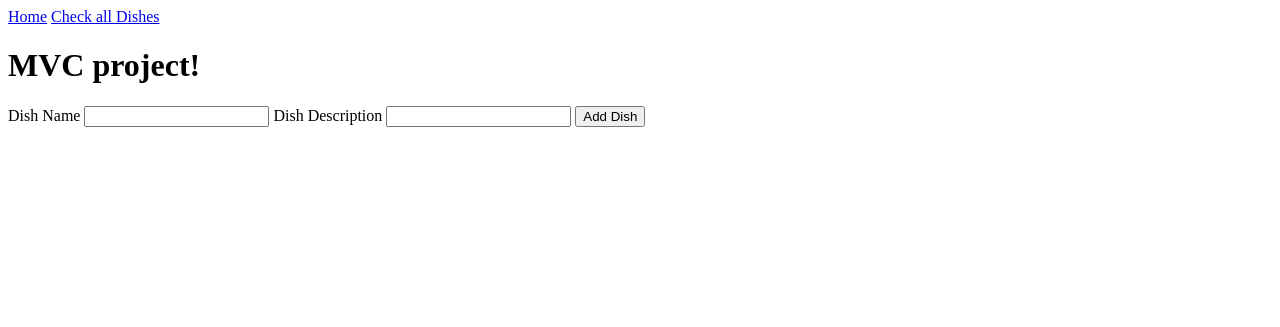
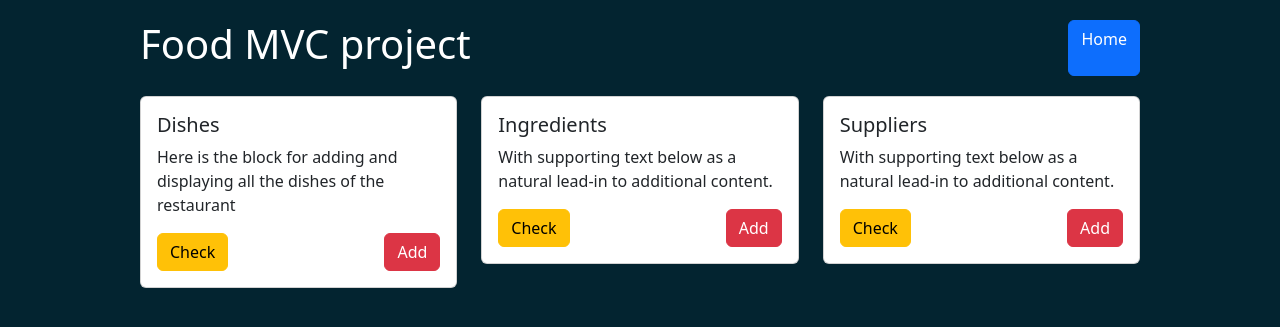
Before and after one commit to chouenne/block3-adv-web, a PHP site: page /project/project-1/mvc-food/index.php in a window 1280 px wide. Shown: the top 327 px of the page. Run offline with PHP 8.4, Linux system fonts and the light colour scheme.

Commit message:
update the project1 mvcfood folder

```diff
--- a/project/project-1/mvc-food/controllers/controller.php
+++ b/project/project-1/mvc-food/controllers/controller.php
@@ -5,10 +5,12 @@ include_once 'models/model.php';
 class Controller
 {
   private $dish;
+  private $ingredientModel;
 
   public function __construct($connection)
   {
     $this->dish = new dishModel($connection);
+    $this->ingredientModel = new ingredientModel($connection);
   }
 
   public function showDishes()
@@ -39,17 +41,79 @@ class Controller
     $this->showDishes();
   }
 
+  public function showNav()
+  {
+    include 'views/nav.php';
+  }
+
+  // controll for the ingredient tables
+
+  public function showIngredient()
+  {
+    $ingredients = $this->ingredientModel->selectIngredients();
+    include 'views/ingredients.php';
+  }
+
+
+  //function of showing the form of adding the ingredients
+  public function showFormIngredient()
+  {
+    $suppliers = $this->ingredientModel->selectSupplier();
+    $ingredientTypes = $this->ingredientModel->selectIngredientType();
+
+    include 'views/formIngredient.php';
+  }
+
+  public function addIngredient()
+  {
+    $ingredientName = $_POST['ingredientName'];
+    $ingredientPrice = $_POST['ingredientPrice'];
+    $supplierID = $_POST['supplierID'];
+    $ingredientTypeID = $_POST['ingredientTypeID'];
+    if ($this->ingredientModel->insertIngredient($ingredientName, $ingredientPrice, $supplierID, $ingredientTypeID)) {
+      echo "<p>Successfully added: $ingredientName, $ingredientPrice, $supplierID, $ingredientTypeID!</p>";
+    } else {
+      echo "<p>Failed to add!</p>";
+    }
+  }
+
 
 }
 
+include_once 'controllers/connection.php';
+$connection = new connectionObject($host, $username, $password, $database);
+$controller = new Controller($connection);
+// if (isset($_POST['submit'])) {
+//   $controller->add();
+// } else {
+//   $controller->showForm();
+// }
+$controller->showNav();
 
-include_once 'controllers/connection.php';
-$connection2 = new connectionObject($host, $username, $password, $database);
-$controller = new Controller($connection2);
 if (isset($_POST['submit'])) {
   $controller->add();
-} else {
-  $controller->showForm();
+} elseif (isset($_POST['submitIngredient'])) {
+  $controller->addIngredient();
 }
 
+if (isset($_GET['page'])) {
+  if ($_GET['page'] == 'dishes') {
+    $controller->showDishes();
+  } elseif ($_GET['page'] == 'adddish') {
+    $controller->showForm();
+  } elseif ($_GET['page'] == 'addingredient') {
+    $controller->showFormIngredient();
+  } elseif ($_GET['page'] == 'ingredients') {
+    $controller->showIngredient();
+  }
+}
+
+
+if (isset($_GET['action'])) {
+  if ($_GET['action'] == 'showdishes') {
+    $controller->showDishes();
+  } elseif ($_GET['action'] == 'showIngredients') {
+    $controller->showIngredient();
+  }
+}
 ?>
--- /dev/null
+++ b/project/project-1/mvc-food/css/style.css
@@ -0,0 +1,27 @@
+* {
+  padding: 0;
+  margin: 0;
+  box-sizing: border-box;
+}
+
+body {
+  background-color: rgb(3, 36, 48);
+}
+
+h1,
+h2 {
+  color: white;
+}
+
+h2 {
+  text-align: center;
+  margin-top: 30px;
+}
+
+label {
+  color: white;
+}
+
+.container {
+  max-width: 80%;
+}
--- a/project/project-1/mvc-food/index.php
+++ b/project/project-1/mvc-food/index.php
@@ -4,21 +4,24 @@
 <head>
   <meta charset="UTF-8">
   <meta name="viewport" content="width=device-width, initial-scale=1.0">
-  <title>MVC with MySQL</title>
+  <title>Dish MVC with MySQL</title>
+  <link href="https://cdn.jsdelivr.net/npm/bootstrap@5.3.2/dist/css/bootstrap.min.css" rel="stylesheet"
+    integrity="sha384-T3c6CoIi6uLrA9TneNEoa7RxnatzjcDSCmG1MXxSR1GAsXEV/Dwwykc2MPK8M2HN" crossorigin="anonymous">
+
+  <link rel="stylesheet" href="css/style.css">
 </head>
 
 <body>
-  <nav>
-    <a href="?">Home</a>
-    <a href="?page=dishes">Check all Dishes</a>
-    <!-- <a href="?page=signup">Signup!</a> -->
-  </nav>
-  <h1>MVC project!</h1>
+
   <?php
   include_once("controllers/controller.php");
 
 
   ?>
+
+  <script src="https://cdn.jsdelivr.net/npm/bootstrap@5.3.2/dist/js/bootstrap.bundle.min.js"
+    integrity="sha384-C6RzsynM9kWDrMNeT87bh95OGNyZPhcTNXj1NW7RuBCsyN/o0jlpcV8Qyq46cDfL"
+    crossorigin="anonymous"></script>
 </body>
 
 </html>
--- a/project/project-1/mvc-food/models/model.php
+++ b/project/project-1/mvc-food/models/model.php
@@ -28,6 +28,8 @@ class dishModel
       }
       return $mysqli;
     } catch (Exception $e) {
+      // Log the exception or echo a detailed error message for debugging.
+      error_log($e->getMessage());
       return false;
     }
   }
@@ -59,60 +61,143 @@ class dishModel
       return false;
     }
   }
+
+
+  public function getDishById($dishID)
+  {
+    $mysqli = $this->connect();
+    if ($mysqli) {
+      $result = $mysqli->query("SELECT * FROM dish WHERE dishID = '$dishID'");
+      $dishes = $result->fetch_assoc();
+      $mysqli->close();
+      return $dishes;
+    } else {
+      return false;
+    }
+  }
 }
 
+//class for ingredient table
+class ingredientModel
+{
+  //for connect to the database
+  private $mysqli;
+  private $connectionObject;
+  public function __construct($connectionObject)
+  {
+    $this->connectionObject = $connectionObject;
+  }
 
-//class for ingredient table
+  public function connect()
+  {
+    try {
+      $mysqli = new mysqli($this->connectionObject->host, $this->connectionObject->username, $this->connectionObject->password, $this->connectionObject->database);
+      if ($mysqli->connect_error) {
+        throw new Exception('Could not connect: ' . $mysqli->connect_error);
+      }
+      return $mysqli;
+    } catch (Exception $e) {
+      // Log the exception or echo a detailed error message for debugging.
+      error_log($e->getMessage());
+      return false;
+    }
+  }
 
-// class ingredientModel
-// {
-//   private $mysqli;
-//   private $connectionObject;
+  //function select ingridients
+  public function selectIngredients()
+  {
+    $mysqli = $this->connect();
+    if ($mysqli) {
+      $result = $mysqli->query("SELECT ingredient.*, supplier.supplierName, ingredientType.ingredientTypeName
+                                            FROM ingredient
+                                            NATURAL JOIN supplier
+                                            NATURAL JOIN ingredientType
+                                          ;");
+      while ($row = $result->fetch_assoc()) {
+        $results[] = $row;
+      }
+      $mysqli->close();
+      return $results;
+    } else {
+      return false;
+    }
+  }
 
-//   public function __construct($connectionObject)
-//   {
-//     $this->connectionObject = $connectionObject;
-//   }
+  //select the data from the related tables
+  public function selectSupplier()
+  {
+    $mysqli = $this->connect();
+    if ($mysqli) {
+      $result = $mysqli->query("SELECT * FROM supplier");
+      while ($row = $result->fetch_assoc()) {
+        $results[] = $row;
+      }
+      $mysqli->close();
+      return $results;
+    } else {
+      return false;
+    }
+  }
 
-//   public function connect()
-//   {
-//     try {
-//       $mysqli = new mysqli($this->connectionObject->host, $this->connectionObject->username, $this->connectionObject->password, $this->connectionObject->database);
-//       if ($mysqli->connect_error) {
-//         throw new Exception('Could not connect');
-//       }
-//       return $mysqli;
-//     } catch (Exception $e) {
-//       return false;
-//     }
-//   }
+  public function selectIngredientType()
+  {
+    $mysqli = $this->connect();
+    if ($mysqli) {
+      $result = $mysqli->query("SELECT * FROM ingredientType");
+      while ($row = $result->fetch_assoc()) {
+        $results[] = $row;
+      }
+      $mysqli->close();
+      return $results;
+    } else {
+      return false;
+    }
+  }
 
-//   public function selectIngredient()
-//   {
-//     $mysqli = $this->connect();
-//     if ($mysqli) {
-//       $result = $mysqli->query("SELECT * FROM ingredient");
 
-//       while ($row = $result->fetch_assoc()) {
-//         $results[] = $row;
-//       }
-//       $mysqli->close();
-//       return $results;
-//     } else {
-//       return false;
-//     }
-//   }
+  //insert ingredient function
+  public function insertIngredient($ingredientName, $ingredientPrice, $supplierID, $ingredientTypeID)
+  {
+    $mysqli = $this->connect();
+    if ($mysqli) {
+      $mysqli->query("INSERT INTO ingredient (ingredientName, ingredientPrice, supplierID, ingredientTypeID) VALUES ('$ingredientName', '$ingredientPrice', '$supplierID', '$ingredientTypeID')");
+      $mysqli->close();
+      return true;
+    } else {
+      return false;
+    }
+  }
 
-//   public function insertIngredient($ingredientName, $ingredientType, $ingredientPrice)
-//   {
-//     $mysqli = $this->connect();
-//     if ($mysqli) {
-//       $mysqli->query("INSERT INTO ingredient (ingredientName, ingredientType, ingredientPrice) VALUES ('$ingredientName', '$ingredientType', '$ingredientPrice')");
-//       $mysqli->close();
-//       return true;
-//     } else {
-//       return false;
-//     }
-//   }
-// }
+  public function getIngredientById($ingredientID)
+  {
+    $mysqli = $this->connect();
+    if ($mysqli) {
+      $result = $mysqli->query("SELECT * FROM ingredient WHERE ingredientID = '$ingredientID'");
+      $ingredient = $result->fetch_assoc();
+      $mysqli->close();
+      return $ingredient;
+    } else {
+      return false;
+    }
+  }
+
+  //update ingredient
+
+  // public function updateIngredient($ingredientID, $ingredientName, $ingredientPrice, $supplierID, $ingredientTypeID)
+  // {
+  //   $mysqli = $this->connect();
+  //   if ($mysqli) {
+  //     $mysqli->query("UPDATE ingredient
+  //                               SET ingredientName = '$ingredientName', ingredientPrice = '$ingredientPrice', supplierID = '$supplierID',
+  //                               ingredientTypeID = '$ingredientTypeID',
+  //                               WHERE ingredientID = '$ingredientID'");
+  //     $mysqli->close();
+  //     return true;
+  //   } else {
+  //     return false;
+  //   }
+  // }
+
+}
+
 ?>
--- a/project/project-1/mvc-food/views/form.php
+++ b/project/project-1/mvc-food/views/form.php
@@ -1,7 +1,13 @@
-<form method="post" action="">
-  <label for="dishName">Dish Name</label>
-  <input type="text" name="dishName">
-  <label for="dishDescription">Dish Description</label>
-  <input type="text" name="dishDescription">
-  <input type="submit" name="submit" value="Add Dish">
+<h2>Add a New Dish</h2>
+
+<form method="POST" action="?action=showdishes">
+  <div class="mb-3">
+    <label for="dishName" class="form-label">Name</label>
+    <input type="text" name="dishName" placeholder="Dish Name" required>
+  </div>
+  <div class="mb-3">
+    <label for="dishDescription" class="form-label">Description</label>
+    <textarea type="text" name="dishDescription" placeholder="Description" required> </textarea>
+    <div class="mb-3">
+      <input class="btn btn-success" type="submit" name="submit" value="Add Dish">
 </form>
--- /dev/null
+++ b/project/project-1/mvc-food/views/nav.php
@@ -0,0 +1,54 @@
+<div pt-5>
+  <div class="container mx-auto">
+    <div class="d-flex justify-content-between" style="margin: 20px 0">
+      <h1>Food MVC project</h1>
+      <a href="?" class="btn btn-primary  ">Home</a>
+    </div>
+
+
+
+
+    <div class="row">
+      <div class="col-lg-4 col-sm-12 mb-3 mb-sm-0">
+        <div class="card">
+          <div class="card-body">
+            <h5 class="card-title">Dishes</h5>
+            <p class="card-text">Here is the block for adding and displaying all the dishes of the restaurant</p>
+
+            <div class="d-flex justify-content-between">
+              <a href="?page=dishes" class="btn btn-warning">Check</a>
+              <a href="?page=adddish" class="btn btn-danger">Add</a>
+            </div>
+
+          </div>
+        </div>
+      </div>
+
+      <div class="col-lg-4 col-sm-12">
+        <div class="card">
+          <div class="card-body">
+            <h5 class="card-title">Ingredients</h5>
+            <p class="card-text">With supporting text below as a natural lead-in to additional content.</p>
+            <div class="d-flex justify-content-between">
+              <a href="?page=ingredients" class="btn btn-warning">Check</a>
+              <a href="?page=addingredient" class="btn btn-danger">Add</a>
+            </div>
+          </div>
+        </div>
+      </div>
+
+      <div class="col-lg-4 col-sm-12">
+        <div class="card">
+          <div class="card-body">
+            <h5 class="card-title">Suppliers</h5>
+            <p class="card-text">With supporting text below as a natural lead-in to additional content.</p>
+            <div class="d-flex justify-content-between">
+              <a href="?page=suppliers" class="btn btn-warning">Check</a>
+              <a href="?page=addsupplier" class="btn btn-danger">Add</a>
+            </div>
+          </div>
+        </div>
+      </div>
+    </div>
+  </div>
+</div>
```
Also changed, not shown: project/project-1/food.sql (+16 -0 lines), project/project-1/mvc-food/controllers/dishCotroller.php (added, +30 -0 lines), project/project-1/mvc-food/views/formIngredient.php (added, +40 -0 lines), project/project-1/mvc-food/views/ingredients.php (added, +10 -0 lines), project/project-1/mvc-food/views/result.php (deleted, +0 -22 lines).
